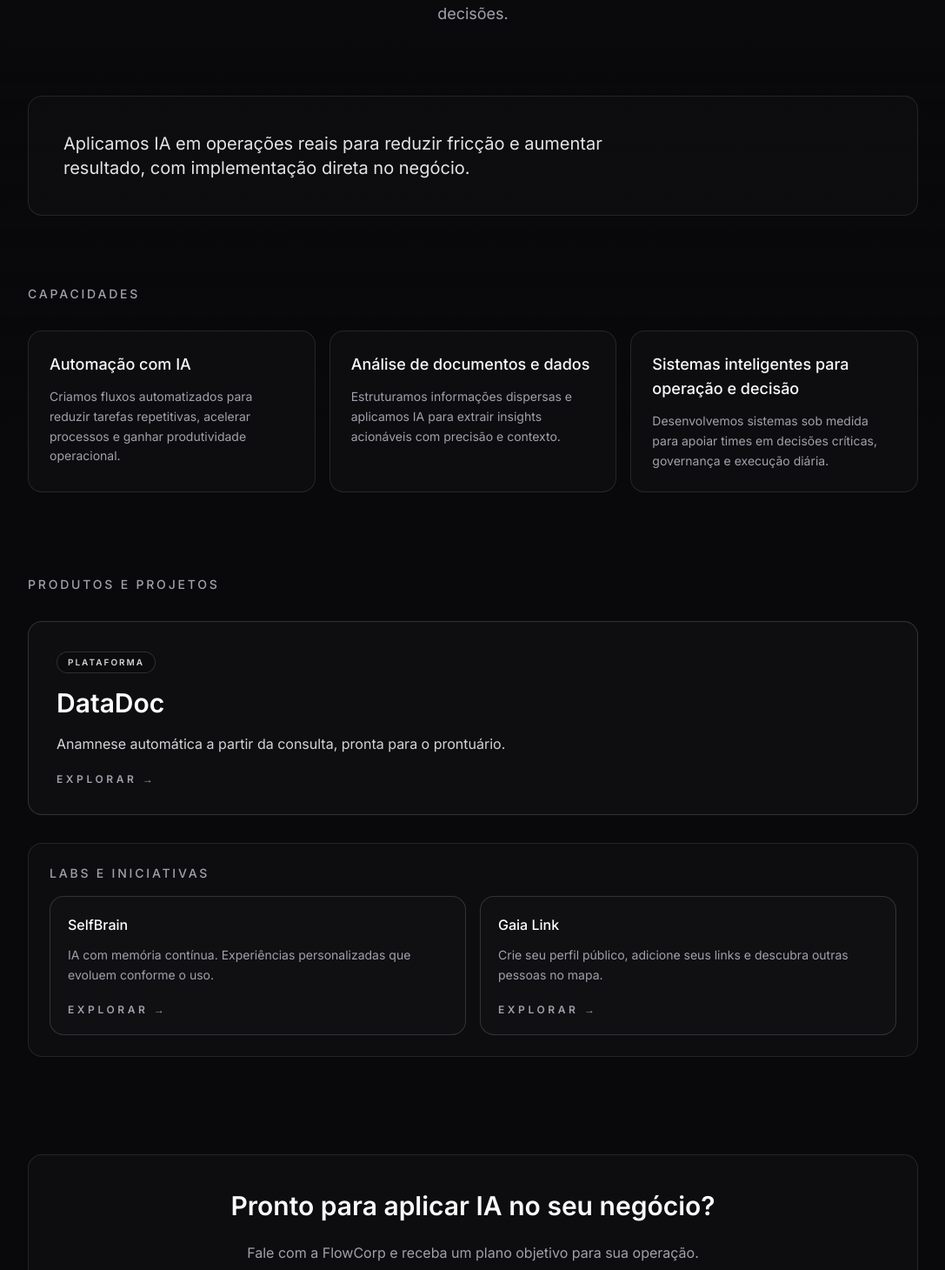
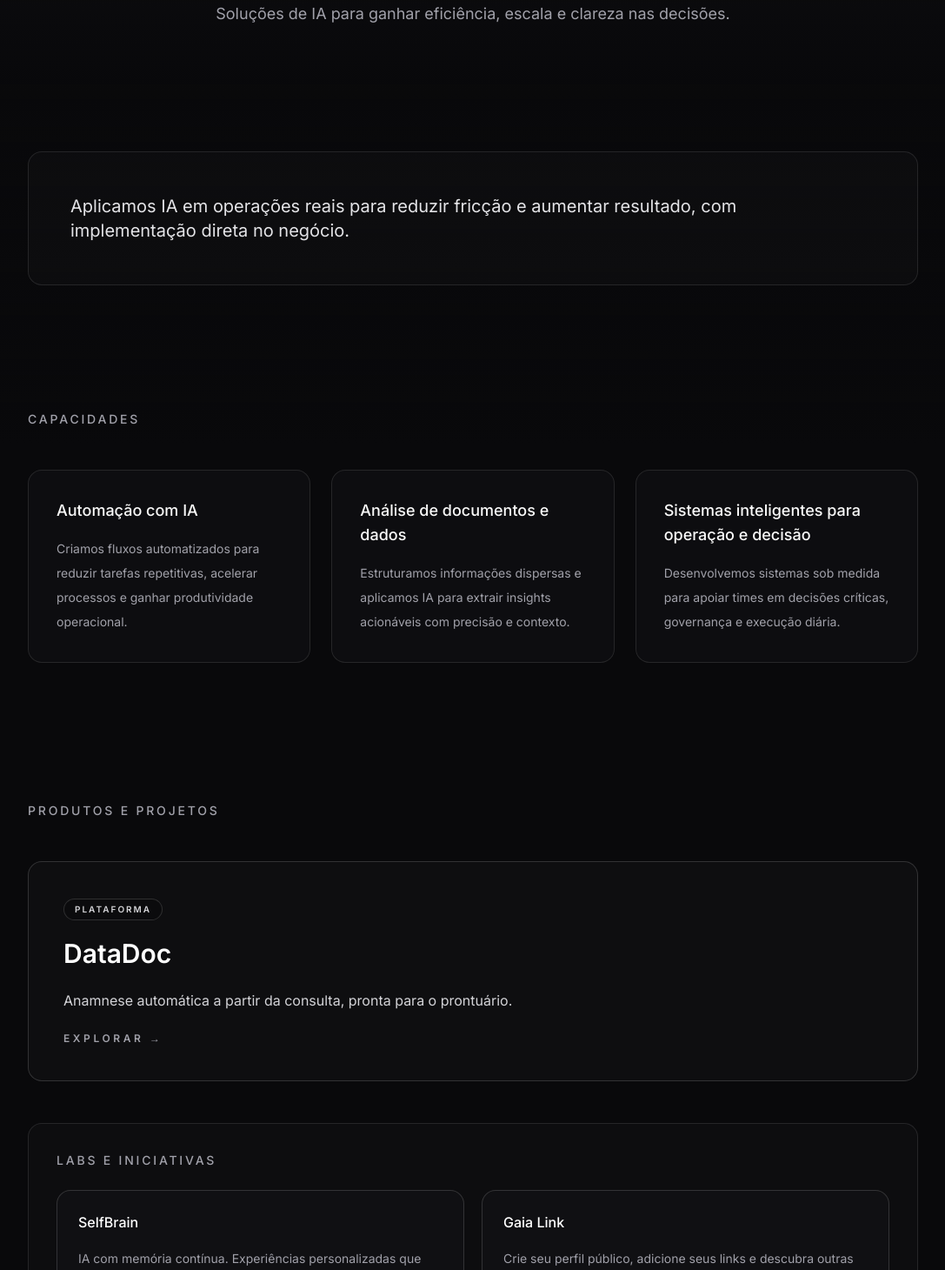
Before and after one commit to igorbiccas/flowcorp-site, a React (Vite) app: page / in a window 1280 px wide. Shown: the part 290-1750 px from the top of the page at 87% size, without its empty margins (96-1183 px from the left). Built offline with nearby package versions, Linux system fonts and the light colour scheme.

Commit message:
Aumenta respiro entre seções e blocos de texto na home

```diff
--- a/App.tsx
+++ b/App.tsx
@@ -53,15 +53,15 @@ const App: React.FC = () => {
 
       <Header />
 
-      <main className="relative z-10 flex flex-col pt-28 md:pt-36">
+      <main className="relative z-10 flex flex-col gap-6 pt-32 md:gap-8 md:pt-40">
         <section id="home" className="px-6 md:px-8">
           <div className="mx-auto w-full max-w-5xl">
-            <AnimatedSection className="space-y-8 md:space-y-10" delay="duration-700">
-              <div className="mx-auto max-w-3xl space-y-6 text-center">
-                <h1 className="text-4xl font-semibold leading-[1.05] tracking-tight text-zinc-50 md:text-5xl">
+            <AnimatedSection className="space-y-10 md:space-y-12" delay="duration-700">
+              <div className="mx-auto max-w-3xl space-y-8 text-center md:space-y-9">
+                <h1 className="text-4xl font-semibold leading-[1.12] tracking-tight text-zinc-50 md:text-5xl">
                   {t.app.hero.title}
                 </h1>
-                <p className="mx-auto max-w-xl text-base leading-relaxed text-zinc-400 md:text-lg">
+                <p className="mx-auto max-w-2xl text-base leading-8 text-zinc-400 md:text-lg">
                   {t.app.hero.subtitle}
                 </p>
               </div>
@@ -69,30 +69,30 @@ const App: React.FC = () => {
           </div>
         </section>
 
-        <section id="sobre" className="mt-20 px-6 md:px-8">
+        <section id="sobre" className="mt-24 px-6 md:mt-28 md:px-8">
           <div className="mx-auto w-full max-w-5xl">
-            <AnimatedSection className="w-full rounded-2xl border border-white/10 bg-zinc-900/30 p-7 md:p-10" delay="duration-700">
-              <div className="max-w-2xl space-y-4">
-                <p className="text-lg leading-relaxed text-zinc-200 md:text-xl">{t.app.about.description}</p>
+            <AnimatedSection className="w-full rounded-2xl border border-white/10 bg-zinc-900/30 p-8 md:p-12" delay="duration-700">
+              <div className="max-w-3xl space-y-6">
+                <p className="text-lg leading-8 text-zinc-200 md:text-xl">{t.app.about.description}</p>
               </div>
             </AnimatedSection>
           </div>
         </section>
 
-        <section id="capacidades" className="mt-20 px-6 md:px-8">
+        <section id="capacidades" className="mt-24 px-6 md:mt-28 md:px-8">
           <div className="mx-auto w-full max-w-5xl">
-            <AnimatedSection className="w-full space-y-8" delay="duration-700">
-              <div className="max-w-2xl space-y-3">
+            <AnimatedSection className="w-full space-y-10 md:space-y-12" delay="duration-700">
+              <div className="max-w-2xl space-y-4">
                 <h2 className="text-sm font-medium uppercase tracking-[0.2em] text-zinc-400">{t.app.capabilitiesTitle}</h2>
               </div>
-              <div className="grid gap-4 md:grid-cols-3">
+              <div className="grid gap-6 md:grid-cols-3">
                 {capabilities.map((capability) => (
                   <article
                     key={capability.title}
-                    className="rounded-2xl border border-white/10 bg-zinc-900/35 p-6"
+                    className="rounded-2xl border border-white/10 bg-zinc-900/35 p-7 md:p-8"
                   >
                     <h3 className="text-lg font-medium text-zinc-50">{capability.title}</h3>
-                    <p className="mt-3 text-sm leading-relaxed text-zinc-400">{capability.description}</p>
+                    <p className="mt-4 text-sm leading-7 text-zinc-400">{capability.description}</p>
                   </article>
                 ))}
               </div>
@@ -100,27 +100,27 @@ const App: React.FC = () => {
           </div>
         </section>
 
-        <section id="produtos" className="mt-24 px-6 md:px-8">
+        <section id="produtos" className="mt-28 px-6 md:mt-32 md:px-8">
           <div className="mx-auto w-full max-w-5xl">
-            <AnimatedSection className="w-full space-y-8" delay="duration-700">
-              <div className="max-w-2xl space-y-3">
+            <AnimatedSection className="w-full space-y-10 md:space-y-12" delay="duration-700">
+              <div className="max-w-2xl space-y-4">
                 <h2 className="text-sm font-medium uppercase tracking-[0.2em] text-zinc-400">{t.app.productsTitle}</h2>
               </div>
-              <div className="grid w-full gap-6">
+              <div className="grid w-full gap-8">
                 {products.map((product) => (
                   <a
                     key={product.title}
                     href={product.href}
                     target={(product as any).target || '_blank'}
                     rel="noreferrer"
-                    className="group relative block overflow-hidden rounded-2xl border border-white/15 bg-zinc-900/40 p-8 transition-colors duration-300 hover:border-white/30"
+                    className="group relative block overflow-hidden rounded-2xl border border-white/15 bg-zinc-900/40 p-8 md:p-10 transition-colors duration-300 hover:border-white/30"
                   >
-                    <div className="relative space-y-4">
+                    <div className="relative space-y-5">
                       <span className="inline-flex rounded-full border border-white/15 bg-black/20 px-3 py-1 text-[10px] font-semibold uppercase tracking-[0.2em] text-zinc-300">
                         {product.tag}
                       </span>
                       <h3 className="text-2xl font-semibold text-white md:text-3xl">{product.title}</h3>
-                      <p className="max-w-xl text-base leading-relaxed text-zinc-300">{product.description}</p>
+                      <p className="max-w-2xl text-base leading-8 text-zinc-300">{product.description}</p>
                     </div>
                     <div className="pt-5 text-xs font-semibold uppercase tracking-[0.3em] text-zinc-400 transition-colors group-hover:text-white">
                       {t.app.explore}
@@ -129,19 +129,19 @@ const App: React.FC = () => {
                 ))}
               </div>
 
-              <div className="space-y-4 rounded-2xl border border-white/10 bg-zinc-900/30 p-6">
+              <div className="space-y-6 rounded-2xl border border-white/10 bg-zinc-900/30 p-7 md:p-8">
                 <h3 className="text-sm font-medium uppercase tracking-[0.2em] text-zinc-400">{t.app.labsTitle}</h3>
-                <div className="grid w-full gap-4 md:grid-cols-2">
+                <div className="grid w-full gap-5 md:grid-cols-2">
                   {labs.map((lab) => (
                     <a
                       key={lab.title}
                       href={lab.href}
                       target={(lab as any).target || '_blank'}
                       rel="noreferrer"
-                      className="group relative block space-y-3 overflow-hidden rounded-2xl border border-white/15 bg-zinc-900/35 p-5 transition-colors duration-300 hover:border-white/30"
+                      className="group relative block space-y-4 overflow-hidden rounded-2xl border border-white/15 bg-zinc-900/35 p-6 transition-colors duration-300 hover:border-white/30"
                     >
                       <h3 className="text-base font-medium text-white">{lab.title}</h3>
-                      <p className="text-sm leading-relaxed text-zinc-400">{lab.description}</p>
+                      <p className="text-sm leading-7 text-zinc-400">{lab.description}</p>
                       <div className="pt-2 text-xs font-semibold uppercase tracking-[0.3em] text-zinc-400 transition-colors group-hover:text-white">
                         {t.app.explore}
                       </div>
@@ -153,11 +153,11 @@ const App: React.FC = () => {
           </div>
         </section>
 
-        <section id="contato" className="px-6 py-24 md:px-8 md:py-28">
+        <section id="contato" className="px-6 py-28 md:px-8 md:py-32">
           <div className="mx-auto w-full max-w-5xl text-center">
-            <AnimatedSection className="w-full space-y-6 rounded-2xl border border-white/10 bg-zinc-900/30 px-6 py-10" delay="duration-700">
+            <AnimatedSection className="w-full space-y-8 rounded-2xl border border-white/10 bg-zinc-900/30 px-7 py-12 md:px-10" delay="duration-700">
               <h2 className="text-2xl font-semibold text-zinc-50 md:text-3xl">{t.app.contactCta.title}</h2>
-              <p className="mx-auto max-w-xl text-zinc-400">{t.app.contactCta.description}</p>
+              <p className="mx-auto max-w-2xl leading-8 text-zinc-400">{t.app.contactCta.description}</p>
               <a
                 href="https://chat.whatsapp.com/LnN6r20k6IhHWxoRVSdGQO"
                 target="_blank"
@@ -166,7 +166,7 @@ const App: React.FC = () => {
               >
                 {t.app.contactCta.button}
               </a>
-              <div className="flex flex-wrap items-center justify-center gap-8 pt-2">
+              <div className="flex flex-wrap items-center justify-center gap-8 pt-4">
                 <a
                   href="https://www.instagram.com/flowcorp_"
                   target="_blank"
```
